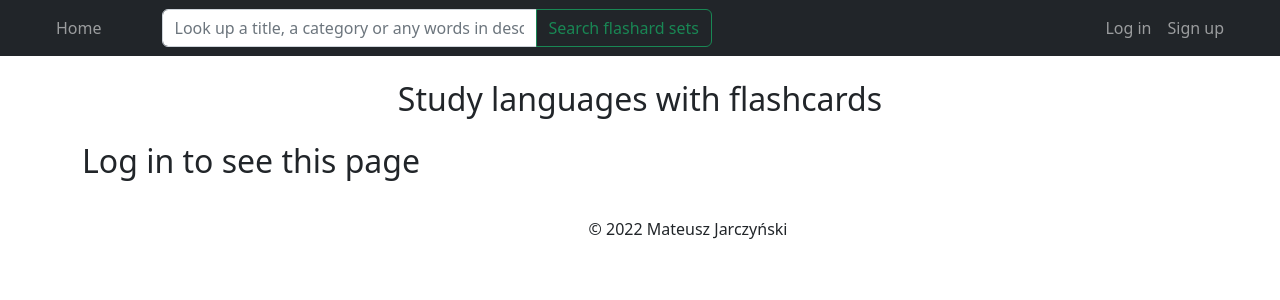
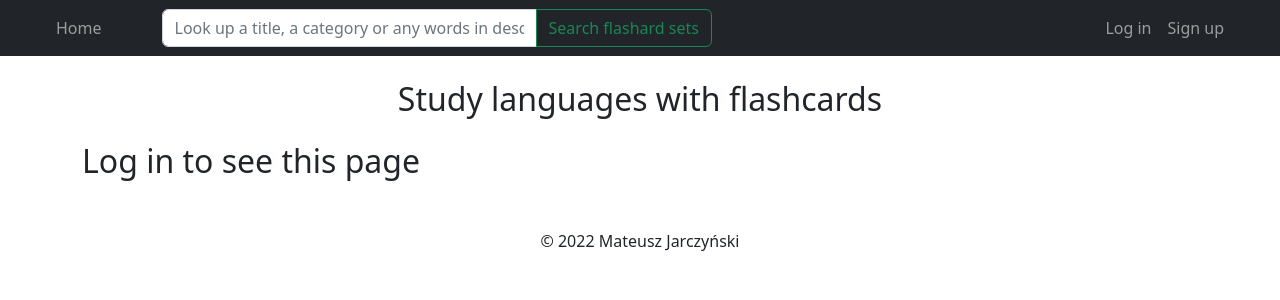
Before and after one commit to mat-jar/flashcards-front, a React (Create React App) app: page /profilesettings in a window 1280 px wide. Shown: the top 300 px of the page. Built offline with nearby package versions, Linux system fonts and the light colour scheme; what @mars/heroku-js-runtime-env would draw is missing.

Commit message:
Align footer centrally

```diff
--- a/src/components/Footer.js
+++ b/src/components/Footer.js
@@ -1,6 +1,6 @@
 export default function Footer(props) {
   return(
-    <footer className=" position-absolute m-5 start-50 translate-middle">
+    <footer className="m-5 start-50">
     <p style={{textAlign: 'center'}} >© 2022 Mateusz Jarczyński</p>
     </footer>
   );
```
